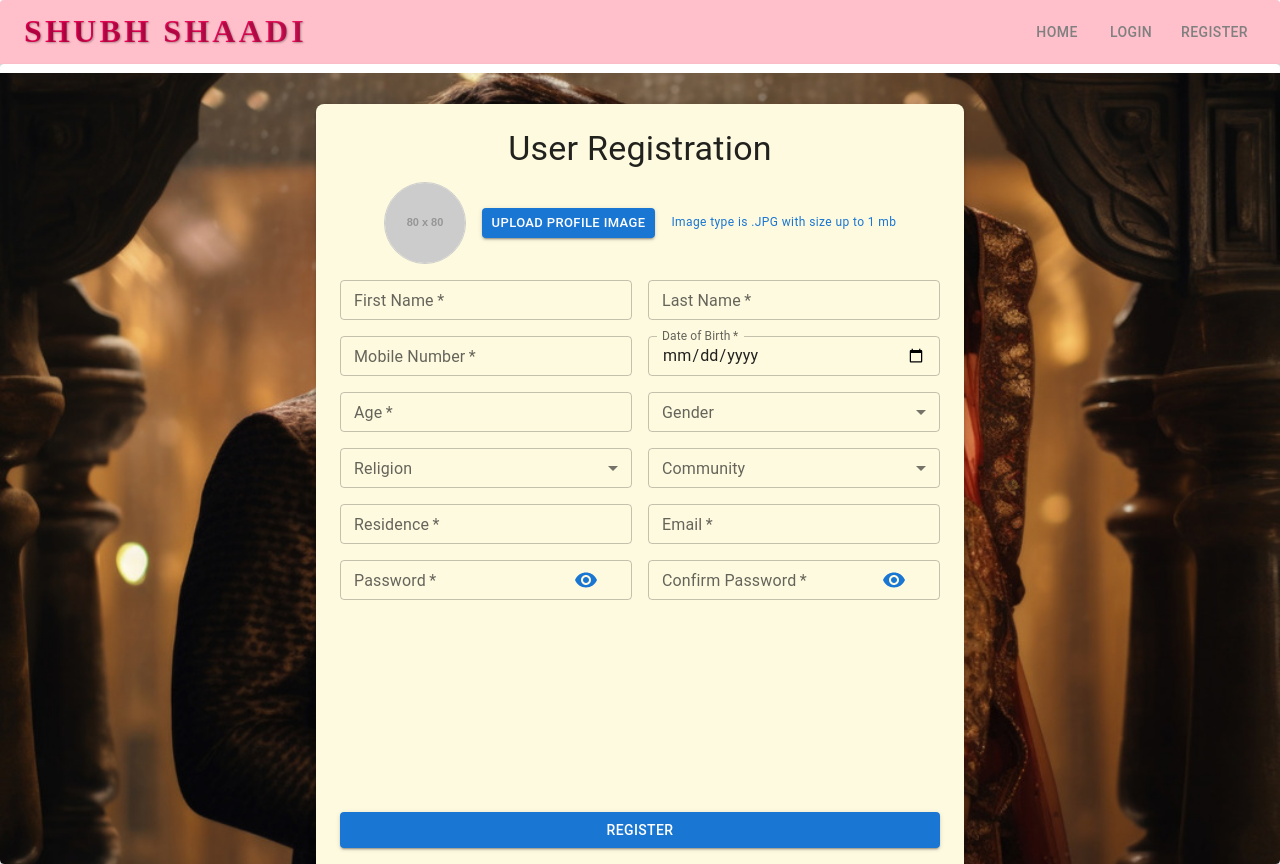
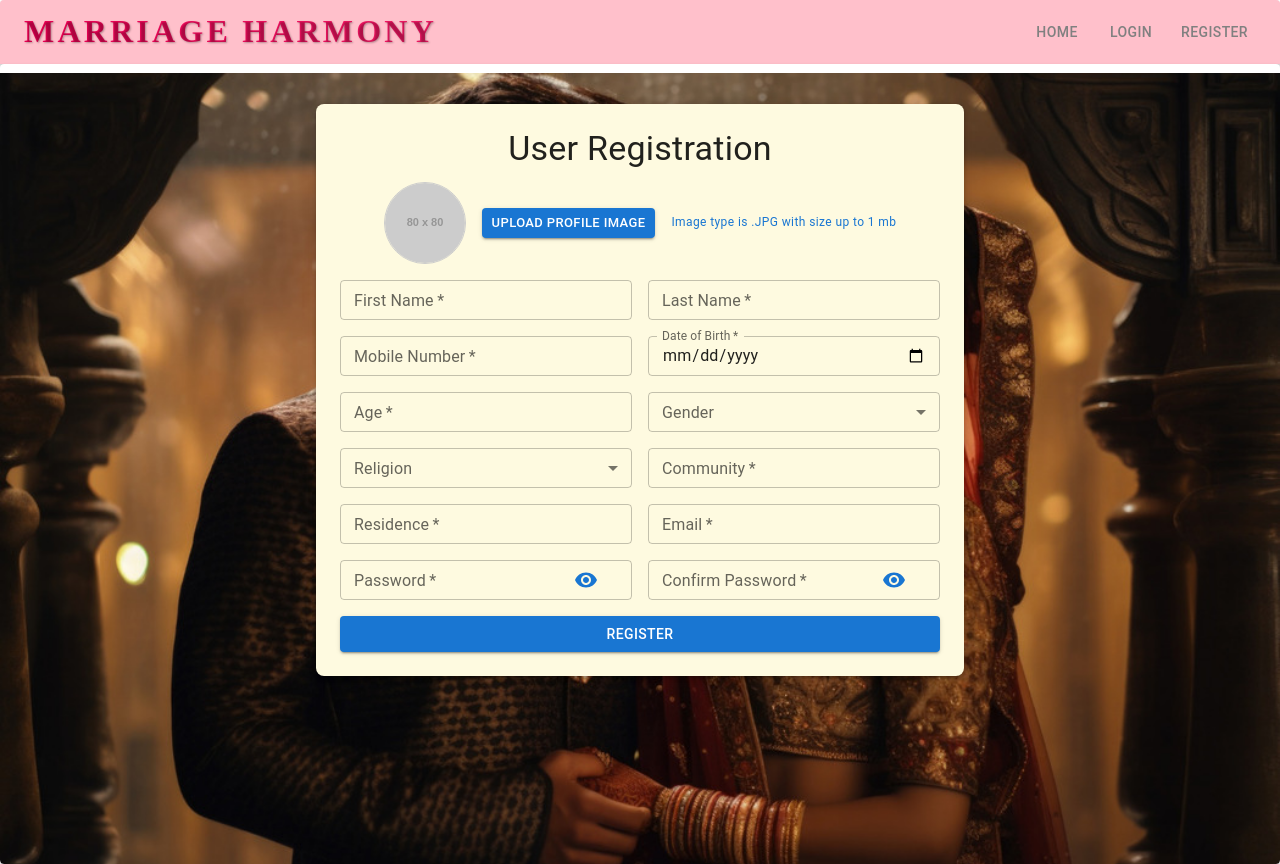
Before and after one commit to amit15091996/shubh-shaadi, a React (Vite) app: page /register in a window 1280 px wide. Built offline with nearby package versions, Linux system fonts and the light colour scheme.

Commit message:
mobile res

```diff
--- a/src/components/navbar/Navbar.jsx
+++ b/src/components/navbar/Navbar.jsx
@@ -158,7 +158,7 @@ function Navbar() {
             variant="h6"
             sx={{
               flexGrow: 1,
-              fontFamily: "'Lobster', cursive",
+              fontFamily: "serif",
               fontWeight: "bold",
               fontSize: { xs: "1.5rem", md: "2rem" }, // Responsive font size
               color: "#f50057",
@@ -170,7 +170,7 @@ function Navbar() {
               WebkitTextFillColor: "transparent",
             }}
           >
-            Shubh Shaadi
+            Marriage Harmony
           </Typography>
 
           {isMobile ? (
--- a/src/components/registration/Registration.jsx
+++ b/src/components/registration/Registration.jsx
@@ -191,14 +191,12 @@ function Registration() {
         borderRadius: 2,
         display: "flex",
         flexDirection: "column",
-        height: "90vh", // Overall container height
       }}
     >
       <Typography variant="h4" component="h1" gutterBottom align="center">
         User Registration
       </Typography>
 
-      {/* Profile Image Upload Section */}
       <Box
         sx={{
           display: "flex",
@@ -233,9 +231,7 @@ function Registration() {
             variant="contained"
             component="span"
             size="small"
-            sx={{
-              mr: 2,
-            }}
+            sx={{ mr: 2 }}
           >
             Upload Profile Image
           </Button>
@@ -245,12 +241,13 @@ function Registration() {
         </Typography>
       </Box>
 
-      {/* Scrollable Form Section */}
       <Box
         sx={{
+          overflowY: "auto",
+          maxHeight: "70vh",
+          display: "flex",
+          flexDirection: "column",
           flexGrow: 1,
-          overflowY: "auto", // Make the form scrollable
-          maxHeight: { xs: "55vh", md: "70vh" }, // Adjust height for mobile
         }}
       >
         <form onSubmit={handleSubmit}>
@@ -344,34 +341,19 @@ function Registration() {
                   <MenuItem value="Hindu">Hindu</MenuItem>
                   <MenuItem value="Muslim">Muslim</MenuItem>
                   <MenuItem value="Christian">Christian</MenuItem>
-                  <MenuItem value="Sikh">Sikh</MenuItem>
-                  <MenuItem value="Parsi">Parsi</MenuItem>
-                  <MenuItem value="Jain">Jain</MenuItem>
-                  <MenuItem value="Buddhist">Buddhist</MenuItem>
-                  <MenuItem value="Jewish">Jewish</MenuItem>
-                  <MenuItem value="No Religion">No Religion</MenuItem>
-                  <MenuItem value="Spiritual - not religious">Spiritual</MenuItem>
-                  <MenuItem value="Other">Other</MenuItem>
+                  <MenuItem value="Others">Others</MenuItem>
                 </Select>
               </FormControl>
             </Grid>
             <Grid item xs={12} sm={6}>
-              <FormControl fullWidth size="small">
-                <InputLabel id="community-select-label">Community</InputLabel>
-                <Select
-                  name="community"
-                  value={formData.community}
-                  onChange={handleChange}
-                  required
-                  label="Community"
-                >
-                  <MenuItem value="English">English</MenuItem>
-                  <MenuItem value="Hindi">Hindi</MenuItem>
-                  <MenuItem value="Urdu">Urdu</MenuItem>
-                  <MenuItem value="Telugu">Telugu</MenuItem>
-                  <MenuItem value="Tamil">Tamil</MenuItem>
-                </Select>
-              </FormControl>
+              <TextField
+                name="community"
+                label="Community"
+                fullWidth
+                onChange={handleChange}
+                required
+                size="small"
+              />
             </Grid>
             <Grid item xs={12} sm={6}>
               <TextField
@@ -420,26 +402,25 @@ function Registration() {
                 fullWidth
                 onChange={handleChange}
                 required
-                error={passwordError}
-                helperText={passwordError ? "Passwords do not match." : ""}
                 size="small"
                 InputProps={{
                   endAdornment: (
-                    <Button
-                      onClick={() => setShowConfirmPassword(!showConfirmPassword)}
-                      size="small"
-                    >
+                    <Button onClick={() => setShowConfirmPassword(!showConfirmPassword)}>
                       {showConfirmPassword ? <VisibilityOff /> : <Visibility />}
                     </Button>
                   ),
                 }}
               />
+              {passwordError && (
+                <Typography color="error" variant="caption">
+                  Passwords do not match
+                </Typography>
+              )}
             </Grid>
           </Grid>
         </form>
       </Box>
 
-      {/* Submit Button */}
       <Grid item xs={12} mt={2}>
         <Button
           type="submit"
```
